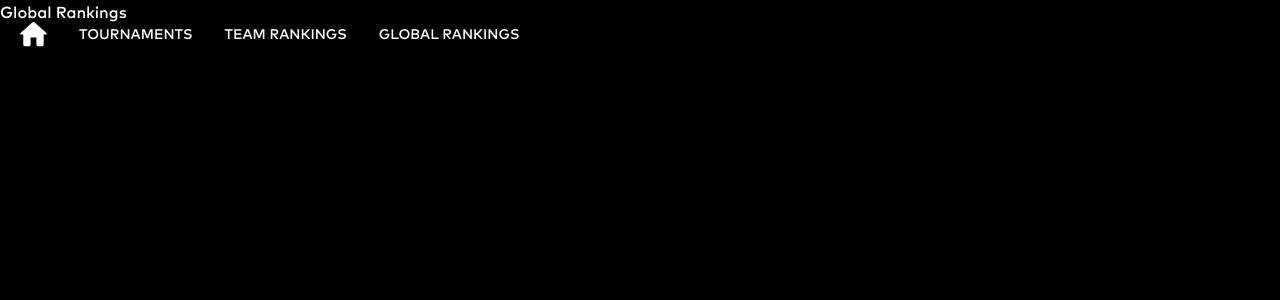
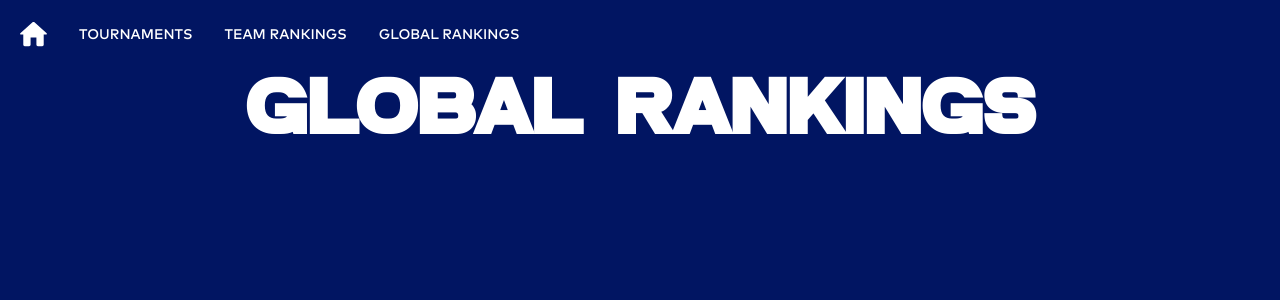
Before and after one commit to herropaul/globalpowerranking, a Next.js app: page /global-rankings in a window 1280 px wide. Shown: the top 300 px of the page. Built offline with nearby package versions, Linux system fonts and the light colour scheme.

Commit message:
Page Layout and ComboBox color changes

```diff
--- a/src/app/global-rankings/page.tsx
+++ b/src/app/global-rankings/page.tsx
@@ -1,8 +1,25 @@
+import Head from 'next/head'
 import React from 'react'
+import { Metadata } from 'next'
+
+export const metadata : Metadata = {
+    title: 'Global Rankings',
+}
 
 const GlobalRankings = () => {
   return (
-    <div>Global Rankings</div>
+    <div
+        className="flex flex-col min-h-screen w-full relative z-0 overflow-hidden"
+        style={{ backgroundColor: "#011562" }}
+    >
+
+    <div className="flex items-center justify-center mt-20 w-full ">
+        <h1 className="font-bold text-4xl md:text-7xl text-center mb-5 font-molend-regular">
+          Global Rankings
+        </h1>
+    </div>
+
+    </div>
   )
 }
 
--- a/src/app/layout.tsx
+++ b/src/app/layout.tsx
@@ -17,8 +17,12 @@ const mark_medium = localFont({
 })
 
 export const metadata: Metadata = {
-  title: "Global Power Rankings",
+  // title: "Global Power Rankings",
   description: "Generate predictions for LoL esports teams",
+  title: {
+    template: '%s | Global Power Rankings',
+    default: 'Global Power Rankings'
+  }
 };
 
 export default function RootLayout({
--- a/src/app/page.tsx
+++ b/src/app/page.tsx
@@ -88,7 +88,7 @@ export default function Home() {
                 Demo
             </h2>
             <div className="mt-6 flex justify-center">
-              <ReactPlayer url="https://youtu.be/qLCf9HkTfHY" width={1280} height={720} controls={true} />
+              <ReactPlayer url="https://youtu.be/qLCf9HkTfHY" width={1280} height={720} controls={true}/>
             </div>
           </div>
           <div className="mt-6 flex flex-col">
--- a/src/components/ComboBox.tsx
+++ b/src/components/ComboBox.tsx
@@ -26,9 +26,9 @@ export default function ComboBox({ dataset }: { dataset: DataType[] }) {
     <div className="w-72 sm:w-5/6 ">
       <Combobox value={selected} onChange={setSelected}>
         <div className="relative mt-1">
-          <div className="relative w-full cursor-default overflow-hidden rounded-lg bg-white text-left shadow-md focus:outline-none focus-visible:ring-2 focus-visible:ring-white focus-visible:ring-opacity-75 focus-visible:ring-offset-2 focus-visible:ring-offset-teal-300 text-xs sm:text-sm">
+          <div className="relative w-full cursor-default overflow-hidden rounded-xl bg-white text-left shadow-md focus:outline-none focus-visible:ring-2 focus-visible:ring-white focus-visible:ring-opacity-75 focus-visible:ring-offset-2 focus-visible:ring-offset-teal-300 text-xs sm:text-sm">
             <Combobox.Input
-              className="w-full border-none py-2 pl-3 pr-10 text-base leading-5 text-gray-900 focus:ring-0 md:text-lg"
+              className="w-full border-none py-2 pl-3 pr-10 text-base leading-5 bg-white text-gray-900 focus:ring-0 md:text-lg"
               placeholder="Select a tournament..."
               displayValue={(data: any) => data.name}
               onChange={(event) => setQuery(event.target.value)}
--- a/tailwind.config.ts
+++ b/tailwind.config.ts
@@ -11,7 +11,6 @@ const config: Config = {
       colors: {
         background: "#000000",
         transparent: 'transparent',
-        // 'blue': '#011562'
       },
       fontFamily: {
         "molend-regular": 'var(--font-molend-regular)',
```
